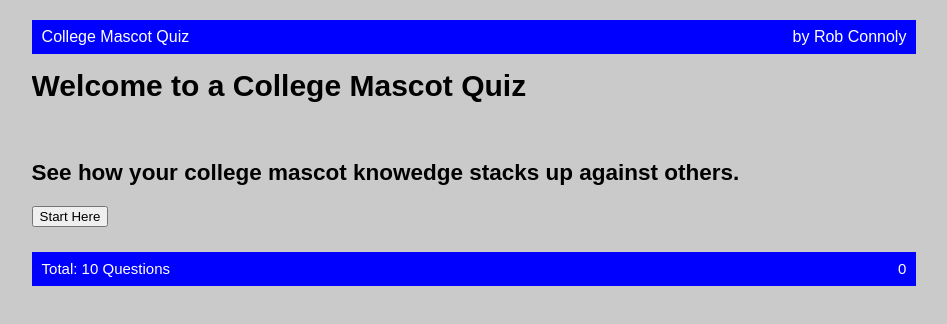
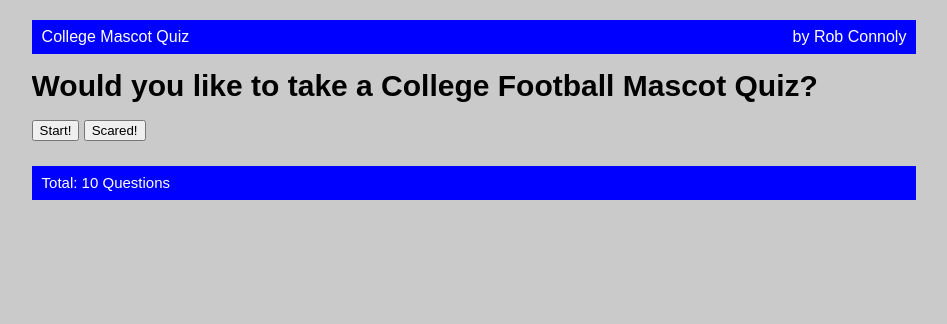
Before and after one commit to grobconnolly/quiz, a plain HTML site: page index.html in a window 1280 px wide. Shown: the whole page, without its empty margins (166-1113 px from the left). Drawn offline with nearby package versions, Linux system fonts and the light colour scheme.

Commit message:
updated user flow

```diff
--- a/index.html
+++ b/index.html
@@ -20,15 +20,12 @@
 
 
     <div class="main">
-
-        <h1>Welcome to a College Mascot Quiz</h1><br>
-        <h2>See how your college mascot knowedge stacks up against others.</h2>
-        <button onclick="window.location.href = 'https://grobconnolly.github.io/quiz/quiz.html';">Start Here</button>
-
-
-
-
-
+        <div class="title">
+        <h1>Would you like to take a College Football Mascot Quiz?</h1></div>
+        <div class="buttons">
+                <button onclick="window.location.href = 'https://grobconnolly.github.io/quiz/quiz.html';">Start!</button>
+            <button type="button" onclick="alert('Chicken!')">Scared!</button>
+        </div>
 
                         <div id="results"></div>
                         <br>
@@ -37,8 +34,8 @@
                             <div class="pull-left">
                              Total: 10 Questions
                             </div>
-                            <div id="stopWatch" class="getdate pull-right">
-                                0
+                            <div id="stopWatch" class="pull-right">
+
                             </div>
                         </footer>
 
--- a/script.js
+++ b/script.js
@@ -1,13 +1,13 @@
 var score = 0; //set score to 0
 var total = 10; //total nmumber of questions
 var point = 1; //points per correct answer
-var start = new Date;
 var highest = total * point;
 
 //init
 
 function init() {
     //set correct answers
+
     sessionStorage.setItem('a1', "b");
     sessionStorage.setItem('a2', "a");
     sessionStorage.setItem('a3', "c");
@@ -33,10 +33,6 @@ $("#startButton").click(function (e) {
 $("#resetButton").click(function (e) {
     i = 0;
 });
-
-
-
-
 
 
 $(document).ready(function() {
```
Also changed, not shown: quiz.html (+1 -1 lines).
